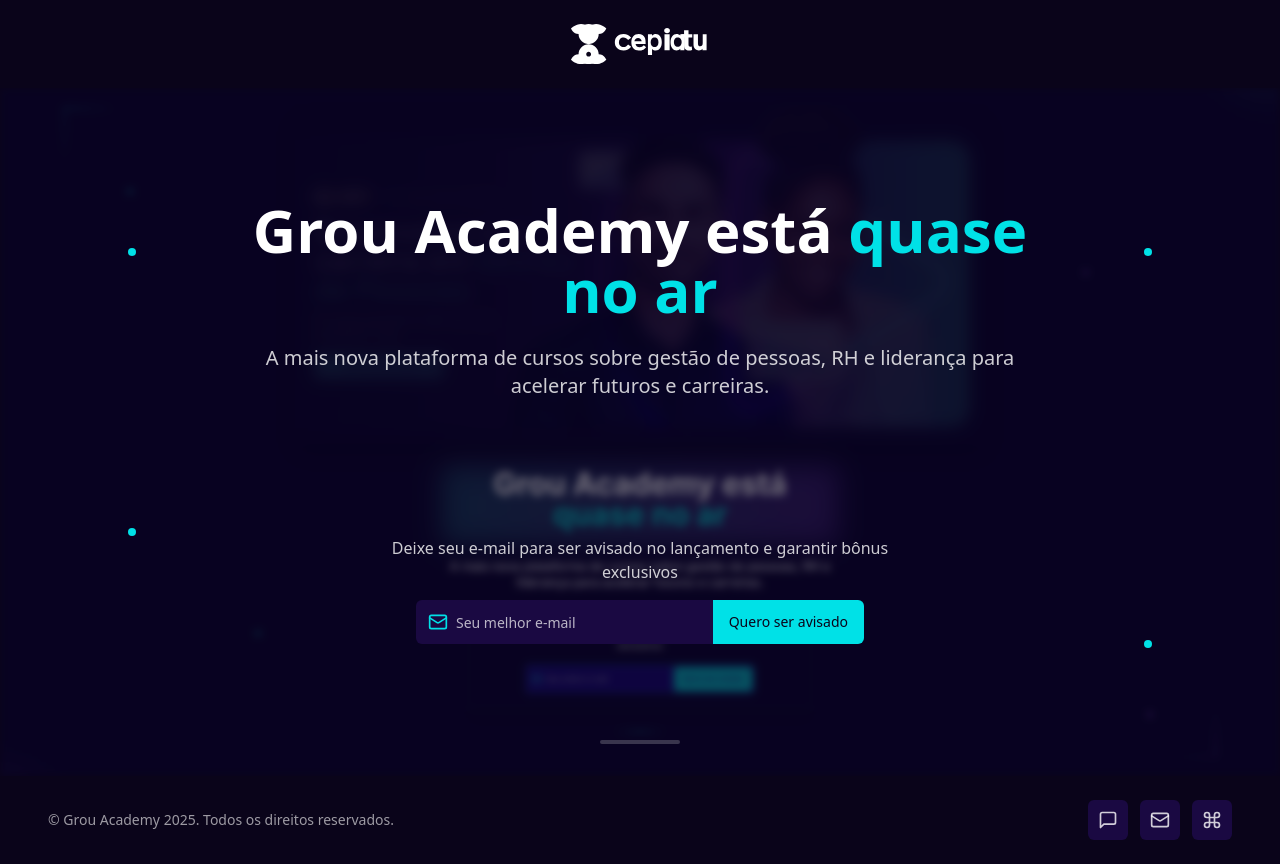
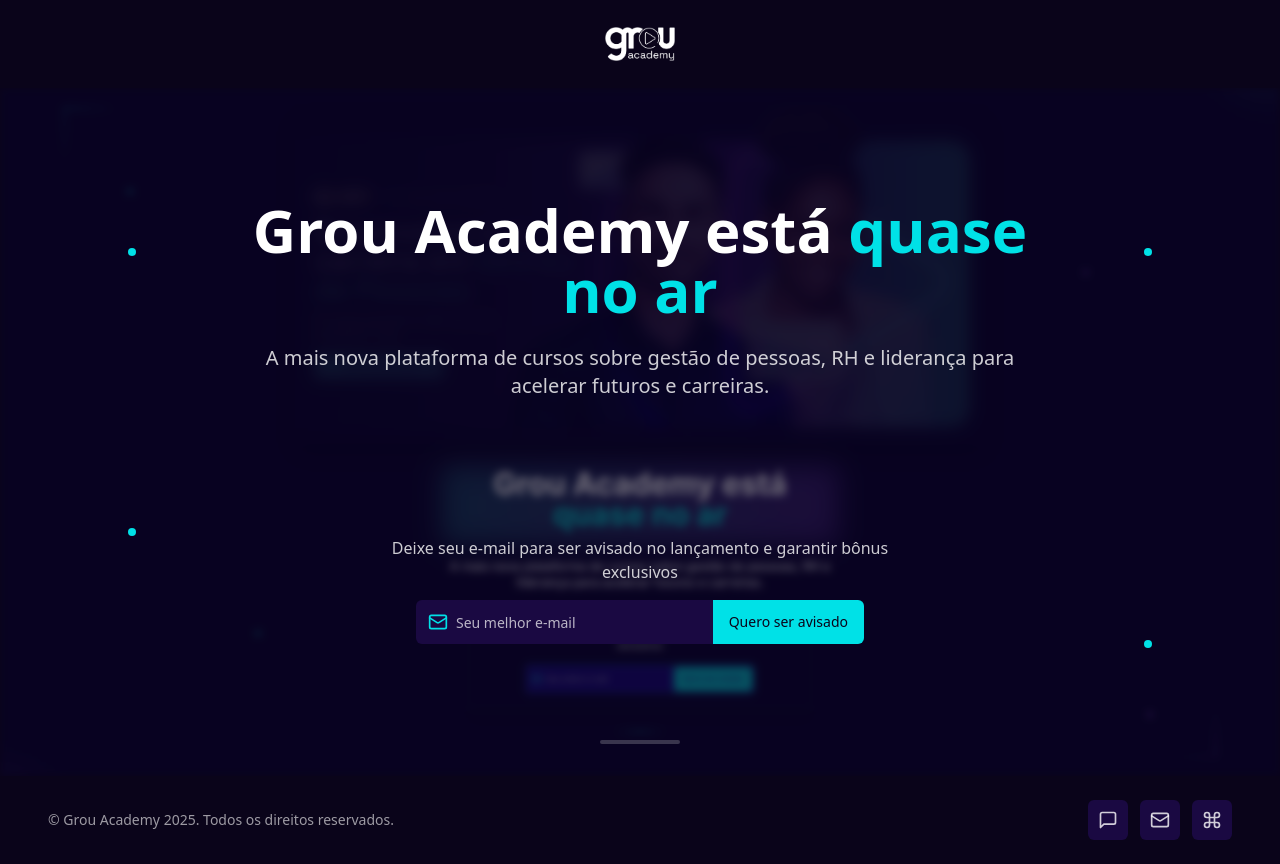
Before and after one commit to talitasigales/GROU-ACADEMY-LP-LISTA-DE-ESPERA, a React (Vite) app: page / in a window 1280 px wide. Built offline with nearby package versions, Linux system fonts and the light colour scheme.

Commit message:
Visual edit in Lovable
Edited UI in Lovable

```diff
--- a/src/components/Header.tsx
+++ b/src/components/Header.tsx
@@ -1,18 +1,9 @@
-
 import React from 'react';
-
 const Header: React.FC = () => {
-  return (
-    <header className="w-full flex items-center justify-center py-6">
+  return <header className="w-full flex items-center justify-center py-6">
       <div>
-        <img
-          src="/images/grou-logo.svg"
-          alt="Grou Academy Logo"
-          className="h-10"
-        />
+        <img alt="Grou Academy Logo" className="h-10" src="/lovable-uploads/8aa79643-d38a-4134-bb4d-c1f6cbfec893.png" />
       </div>
-    </header>
-  );
+    </header>;
 };
-
 export default Header;
```
Also changed, not shown: public/lovable-uploads/1b98baa1-8503-4ab3-8ff0-9a57b8281424.png (added), public/lovable-uploads/8aa79643-d38a-4134-bb4d-c1f6cbfec893.png (added).
